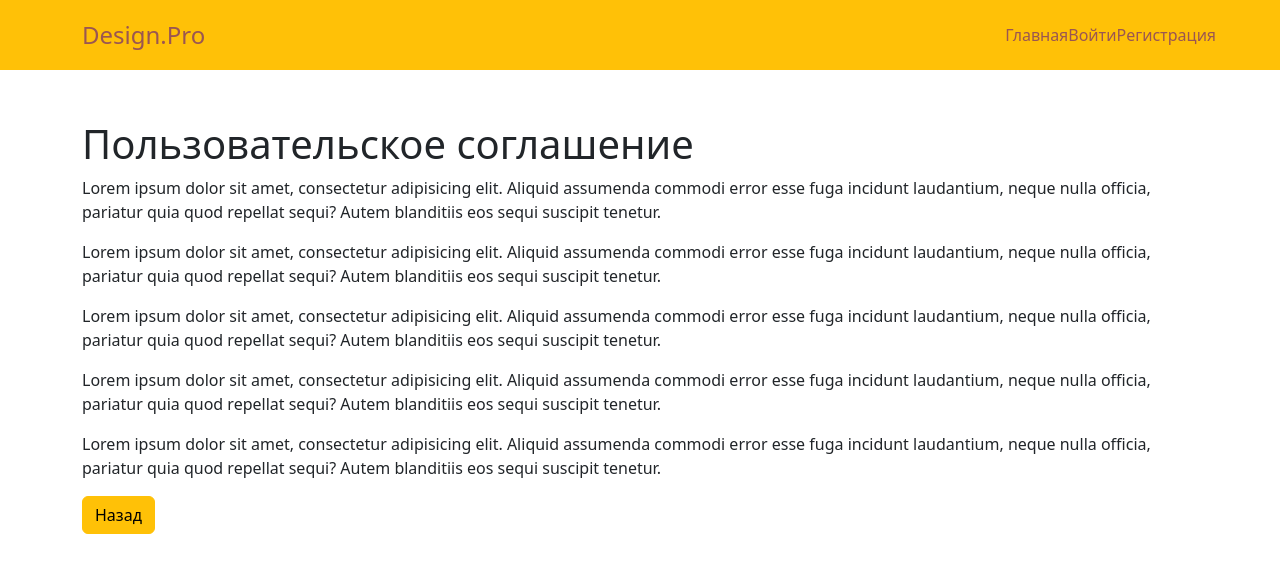
After one commit to rumnwwx/second_practice, a Django app: page /catalog/register/agreement/ in a window 1280 px wide. The commit adds this page. Shown: the top 573 px of the page. Run offline with Django 5.2, Linux system fonts and the light colour scheme; some libraries are stand-ins or nearby versions.

Commit message:
additional task 2.1

```diff
--- a/DesignPro/DesignPro/settings.py
+++ b/DesignPro/DesignPro/settings.py
@@ -39,7 +39,7 @@ INSTALLED_APPS = [
     'django.contrib.messages',
     'django.contrib.staticfiles',
     'catalog.apps.CatalogConfig',
-    'bootstrap5',
+    'django_bootstrap5',
 ]
 
 MIDDLEWARE = [
--- a/DesignPro/catalog/forms.py
+++ b/DesignPro/catalog/forms.py
@@ -2,6 +2,7 @@ from django import forms
 from django.core.exceptions import ValidationError
 from .models import CustomUser
 from django.contrib.auth import authenticate
+from django.utils.safestring import mark_safe
 
 
 class CustomUserCreatingForm(forms.ModelForm):
@@ -44,7 +45,7 @@ class CustomUserCreatingForm(forms.ModelForm):
     password_confirm = forms.CharField(label="", widget=forms.PasswordInput)
 
     user_agreement = forms.BooleanField(
-        label="Я согласен с условиями использования",
+        label=mark_safe('Я согласен с <a href="/catalog/register/agreement/">условиями использования</a>'),
         required=True,
         widget=forms.CheckboxInput
     )
--- a/DesignPro/catalog/static/css/style.css
+++ b/DesignPro/catalog/static/css/style.css
@@ -6,7 +6,7 @@ body{
     background-color: aqua;
 }
 
-a:first-child{
+body > header > div > nav > a.fs-4{
     margin-right: 800px;
 }
 
@@ -28,3 +28,11 @@ form > p > input{
 #id_user_agreement{
     width: auto;
 }
+
+form > ul{
+    list-style-type: none;
+}
+
+body > main > form > p:nth-child(9) > label > a {
+    margin-right: 8px;
+}
--- a/DesignPro/catalog/templates/base_generic.html
+++ b/DesignPro/catalog/templates/base_generic.html
@@ -6,7 +6,7 @@
     <meta name="viewport" content="width=device-width, initial-scale=1.0">
     <title>{% block title %}Мой сайт{% endblock %}</title>
     <link rel="stylesheet" href="{% static 'css/style.css' %}">
-    {% load bootstrap5 %}
+    {% load django_bootstrap5 %}
     {% bootstrap_css %}
     {% bootstrap_javascript %}
     <style>
@@ -34,11 +34,21 @@
 </header>
 <main class="container">
     {% if user.is_authenticated %}
-    <h1>Добро пожаловать {{ user.username }}!</h1>
+        {% if request.resolver_match.view_name == 'index' %}
+        <h1>Добро пожаловать {{ user.username }}!</h1>
+        {% endif %}
     {% else %}
-    {% block content %}
-    {% endblock %}
+        {% block index %}
+        {% endblock %}
+        {% block register %}
+        {% endblock %}
+        {% block login %}
+        {% endblock %}
     {% endif %}
+        {% block agreement %}
+        {% endblock %}
+
+
 
     <div class="profile">
         {% block profile %}
--- a/DesignPro/catalog/templates/catalog/login.html
+++ b/DesignPro/catalog/templates/catalog/login.html
@@ -3,7 +3,7 @@
 
 {% block title %}Вход{% endblock %}
 
-{% block content %}
+{% block login %}
 <h1>Вход</h1>
 <form method="post">
     {% csrf_token %}
--- a/DesignPro/catalog/templates/catalog/profile.html
+++ b/DesignPro/catalog/templates/catalog/profile.html
@@ -4,9 +4,9 @@
 
 
 {% block profile %}
-<h2>Ваш профиль</h2>
+<h1>Ваш профиль</h1>
+<br>
 <p>Имя пользователя: {{ user.username }}</p>
-<p>Ваше имя: {{ user.first_name }}</p>
-<p>Ваша фамилия: {{ user.last_name }}</p>
+<p>Ваше ФИО: {{ user.last_name }} {{ user.first_name }} {{ user.patronym }}</p>
 <p>Ваша email: {{ user.email }}</p>
 {% endblock %}
--- a/DesignPro/catalog/templates/catalog/register.html
+++ b/DesignPro/catalog/templates/catalog/register.html
@@ -3,12 +3,11 @@
 {% block title %}Регистрация{% endblock %}
 
 
-{% block content %}
+{% block register %}
 <h1>Регистрация</h1>
 <form class="d-flex flex-column align-items-center" method="post" enctype="multipart/form-data">
     {% csrf_token %}
     {{ form.as_p }}
-    <a href="">Условия пользования</a>
     <button class="btn btn-warning" type="submit">Зарегистрироваться</button>
 </form>
 {% endblock %}
--- /dev/null
+++ b/DesignPro/catalog/templates/catalog/user_agreement.html
@@ -0,0 +1,14 @@
+{% extends 'base_generic.html' %}
+
+{% block title %}Пользовательское соглашение{% endblock %}
+
+
+{% block agreement %}
+<h1>Пользовательское соглашение</h1>
+<p>Lorem ipsum dolor sit amet, consectetur adipisicing elit. Aliquid assumenda commodi error esse fuga incidunt laudantium, neque nulla officia, pariatur quia quod repellat sequi? Autem blanditiis eos sequi suscipit tenetur.</p>
+<p>Lorem ipsum dolor sit amet, consectetur adipisicing elit. Aliquid assumenda commodi error esse fuga incidunt laudantium, neque nulla officia, pariatur quia quod repellat sequi? Autem blanditiis eos sequi suscipit tenetur.</p>
+<p>Lorem ipsum dolor sit amet, consectetur adipisicing elit. Aliquid assumenda commodi error esse fuga incidunt laudantium, neque nulla officia, pariatur quia quod repellat sequi? Autem blanditiis eos sequi suscipit tenetur.</p>
+<p>Lorem ipsum dolor sit amet, consectetur adipisicing elit. Aliquid assumenda commodi error esse fuga incidunt laudantium, neque nulla officia, pariatur quia quod repellat sequi? Autem blanditiis eos sequi suscipit tenetur.</p>
+<p>Lorem ipsum dolor sit amet, consectetur adipisicing elit. Aliquid assumenda commodi error esse fuga incidunt laudantium, neque nulla officia, pariatur quia quod repellat sequi? Autem blanditiis eos sequi suscipit tenetur.</p>
+<a class="btn btn-warning" href="{% url 'register' %}">Назад</a>
+{% endblock %}
--- a/DesignPro/catalog/templates/index.html
+++ b/DesignPro/catalog/templates/index.html
@@ -2,7 +2,7 @@
 
 {% block title %}Главная страница{% endblock %}
 
-{% block content %}
+{% block index %}
 <h1>Добро пожаловать на главную страницу!</h1>
 <p>и прочий важный текст...</p>
 {% endblock %}
--- a/DesignPro/catalog/urls.py
+++ b/DesignPro/catalog/urls.py
@@ -1,5 +1,5 @@
 from django.urls import path
-from .views import index, custom_logout, UserProfileListView
+from .views import index, custom_logout, UserProfileListView, user_agree
 from . import views
 from django.contrib.auth import views as auth_views
 
@@ -7,6 +7,7 @@ from django.contrib.auth import views as auth_views
 urlpatterns = [
     path('catalog/', index, name='index'),
     path('catalog/register/', views.Register.as_view(), name='register'),
+    path('catalog/register/agreement/', views.user_agree, name='agreement'),
     path('catalog/login/', views.Login.as_view(), name='login'),
     path('catalog/logout/', custom_logout, name='logout'),
     path('catalog/profile/', UserProfileListView.as_view(), name='profile'),
--- a/DesignPro/catalog/views.py
+++ b/DesignPro/catalog/views.py
@@ -49,3 +49,7 @@ def custom_logout(request):
 class UserProfileListView(generic.ListView):
     model = CustomUser
     template_name = 'catalog/profile.html'
+
+
+def user_agree(request):
+    return render(request, 'catalog/user_agreement.html')
```
Also changed, not shown: DesignPro/db.sqlite3.
